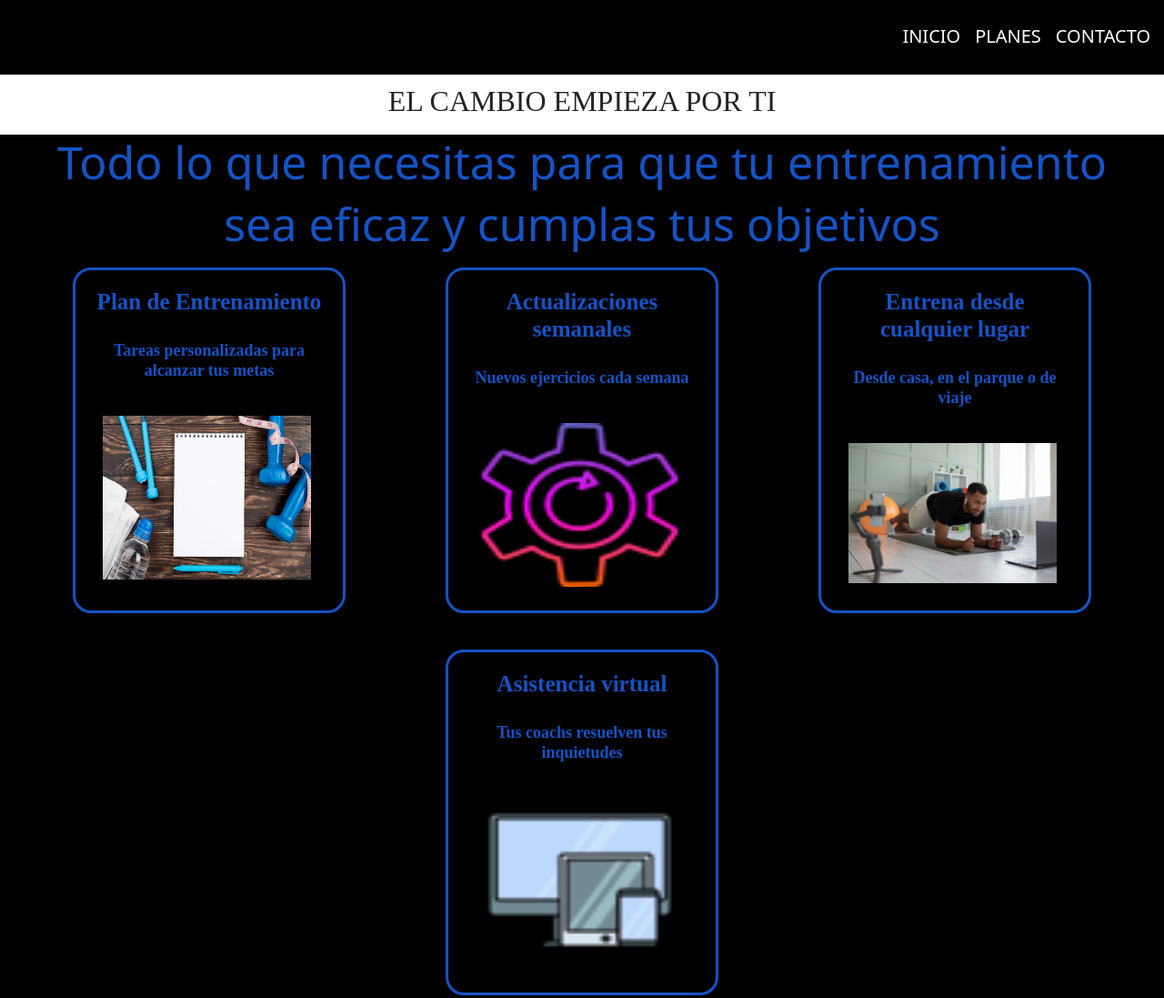
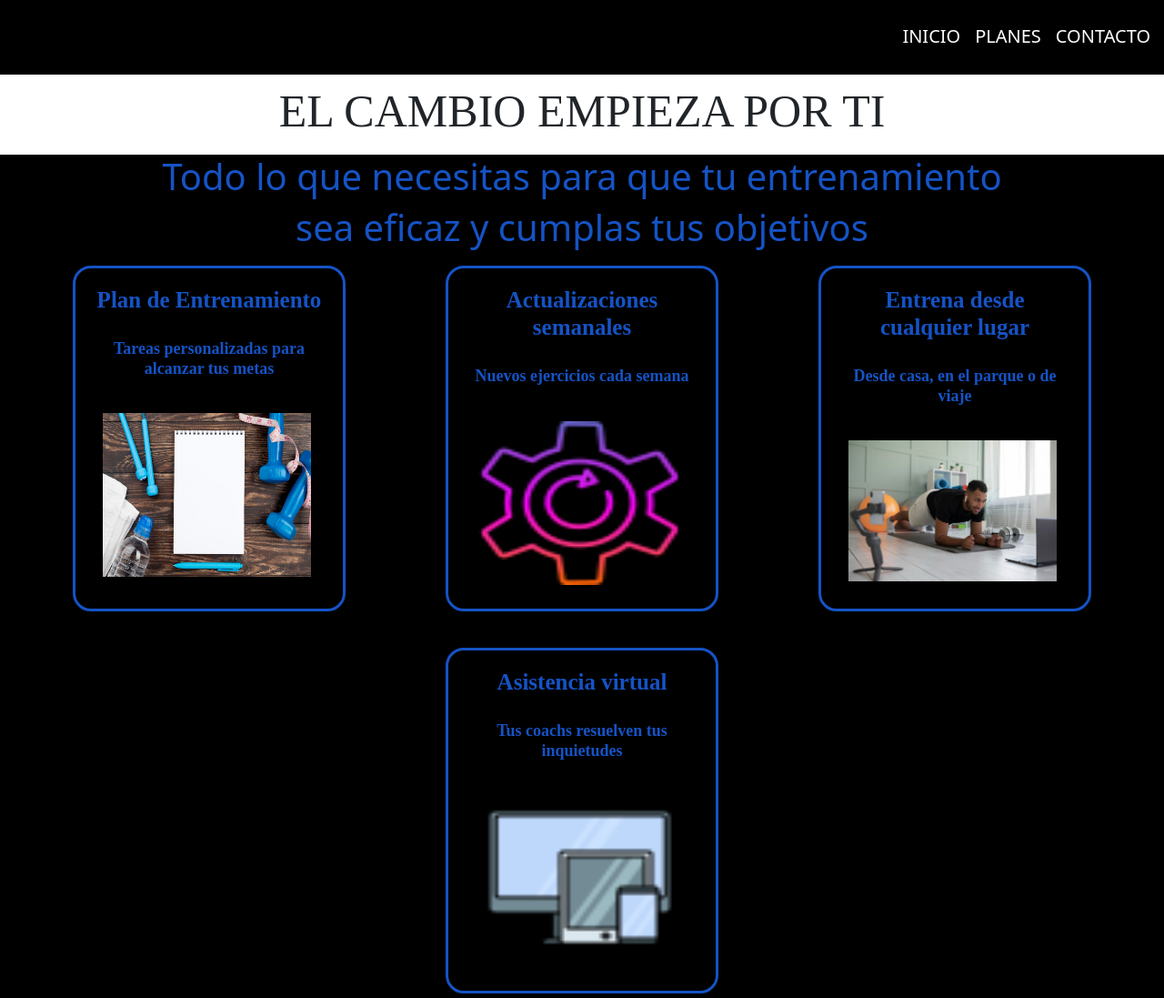
Before and after one commit to RicharCorrochano/Proyecto-Desarrollo-Wev, a plain HTML site: page Contacto.html in a window 1280 px wide. Shown: the top 1097 px of the page at 91% size. Drawn offline with nearby package versions, Linux system fonts and the light colour scheme; a web font is replaced by a local one.

Commit message:
PF Corrochano Ricardo

```diff
--- a/style.css
+++ b/style.css
@@ -129,7 +129,7 @@
 }
 
 .main-contacto-titulo{
-    font-size: 50px;
+    font-size: 40px;
     text-align: center;
     text-decoration: none;
 }
@@ -225,7 +225,7 @@
 .titulo-contacto{
     text-align: center;
     font-family:"Lexend Tera";
-    font-size: xx-large;
+    font-size: 50px;
 
 }
 .tarjetas{
```
